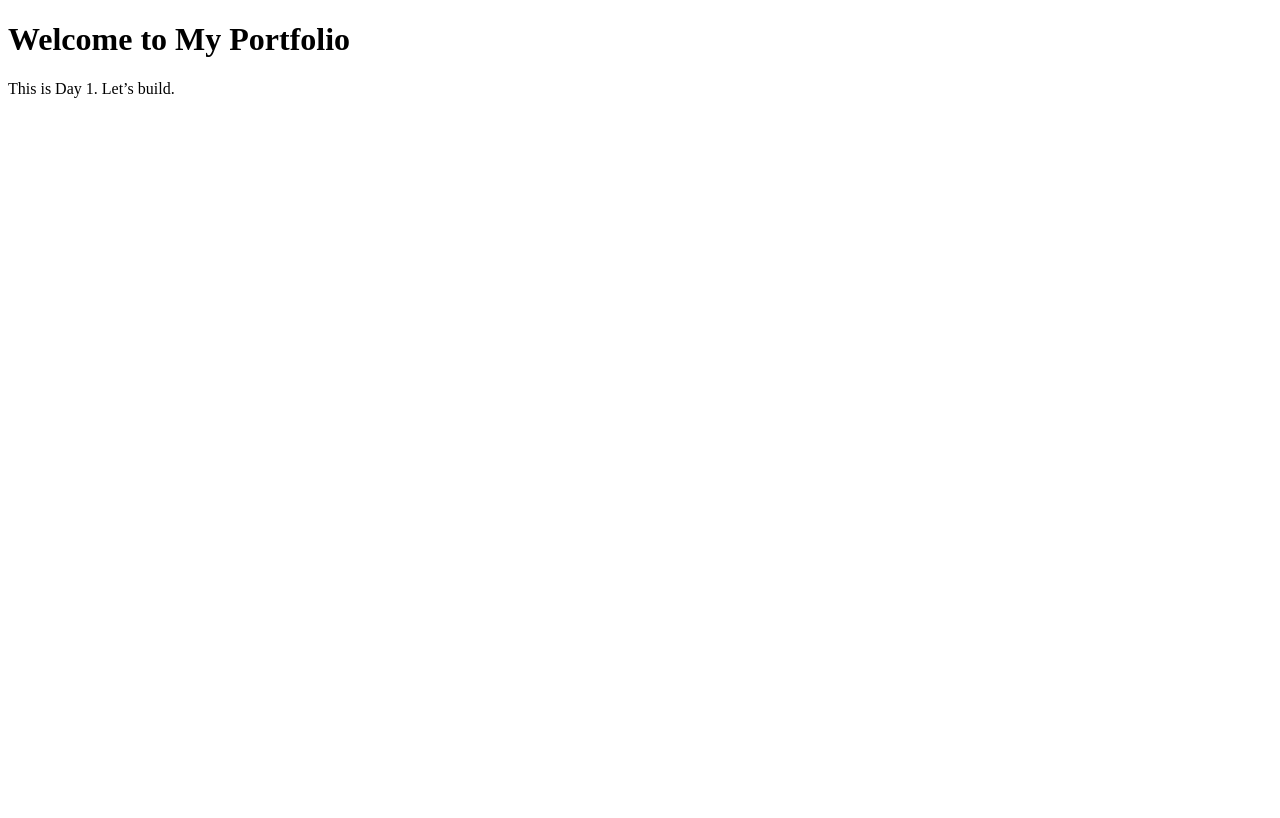
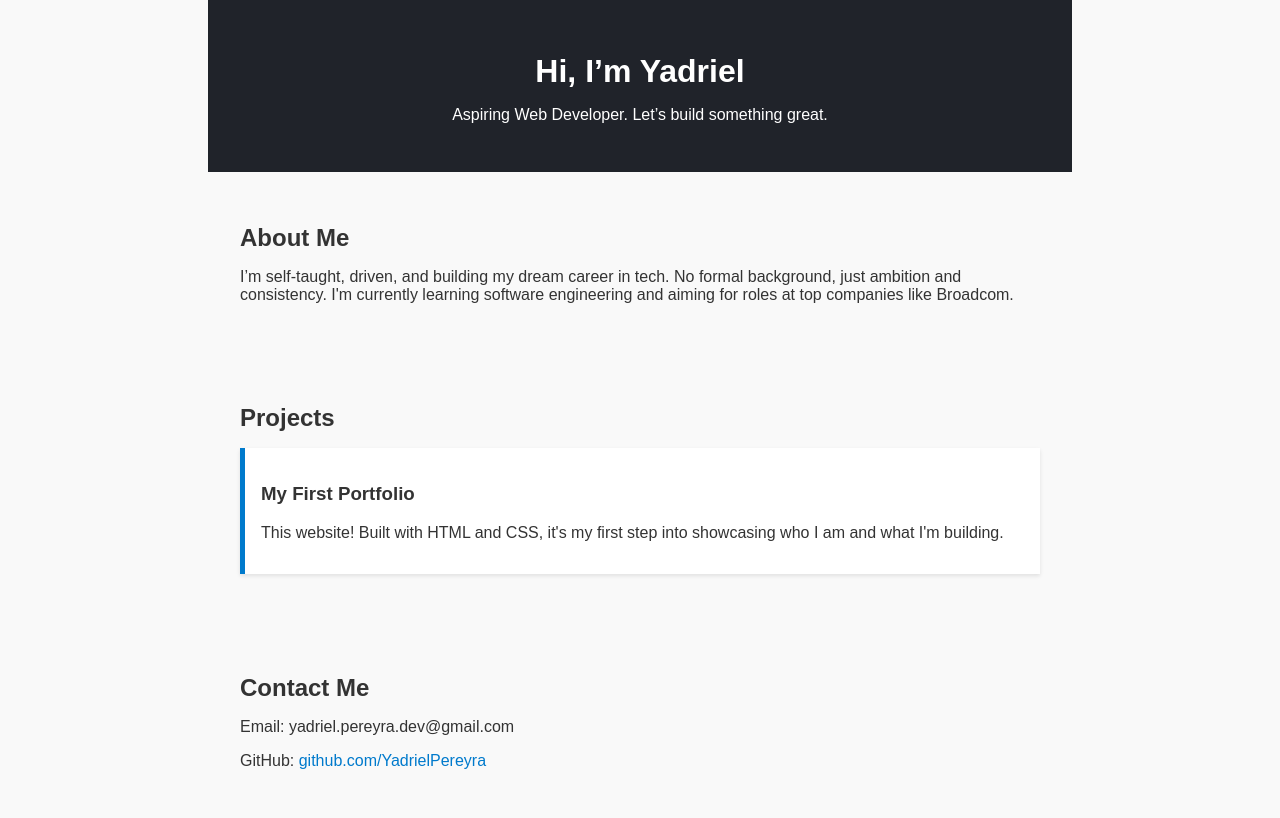
Before and after one commit to YadrielPereyra/yadriel-pereyra-portfolio, a plain HTML site: page index.html in a window 1280 px wide. Drawn offline with Linux system fonts and the light colour scheme.

Commit message:
index.html

```diff
--- a/index.html
+++ b/index.html
@@ -1,10 +1,67 @@
 <!DOCTYPE html>
-<html>
-  <head>
-    <title>Yadriel Pereyra</title>
-  </head>
-  <body>
-    <h1>Welcome to My Portfolio</h1>
-    <p>This is Day 1. Let’s build.</p>
-  </body>
+<html lang="en">
+<head>
+  <meta charset="UTF-8" />
+  <meta name="viewport" content="width=device-width, initial-scale=1.0"/>
+  <title>Yadriel Pereyra | Portfolio</title>
+  <style>
+    body {
+      font-family: Arial, sans-serif;
+      margin: 0;
+      padding: 0;
+      background: #f9f9f9;
+      color: #333;
+    }
+    header, section {
+      padding: 2rem;
+      max-width: 800px;
+      margin: auto;
+    }
+    header {
+      background: #20232a;
+      color: #fff;
+      text-align: center;
+    }
+    h1, h2 {
+      margin-bottom: 0.5rem;
+    }
+    .project {
+      background: #fff;
+      padding: 1rem;
+      margin: 1rem 0;
+      border-left: 5px solid #007acc;
+      box-shadow: 0 2px 4px rgba(0,0,0,0.1);
+    }
+    a {
+      color: #007acc;
+      text-decoration: none;
+    }
+  </style>
+</head>
+<body>
+  <header>
+    <h1>Hi, I’m Yadriel</h1>
+    <p>Aspiring Web Developer. Let’s build something great.</p>
+  </header>
+
+  <section id="about">
+    <h2>About Me</h2>
+    <p>I’m self-taught, driven, and building my dream career in tech. No formal background, just ambition and consistency. I'm currently learning software engineering and aiming for roles at top companies like Broadcom.</p>
+  </section>
+
+  <section id="projects">
+    <h2>Projects</h2>
+    <div class="project">
+      <h3>My First Portfolio</h3>
+      <p>This website! Built with HTML and CSS, it's my first step into showcasing who I am and what I'm building.</p>
+    </div>
+    <!-- Add more project sections here -->
+  </section>
+
+  <section id="contact">
+    <h2>Contact Me</h2>
+    <p>Email: yadriel.pereyra.dev@gmail.com</p>
+    <p>GitHub: <a href="https://github.com/YadrielPereyra" target="_blank">github.com/YadrielPereyra</a></p>
+  </section>
+</body>
 </html>
```
